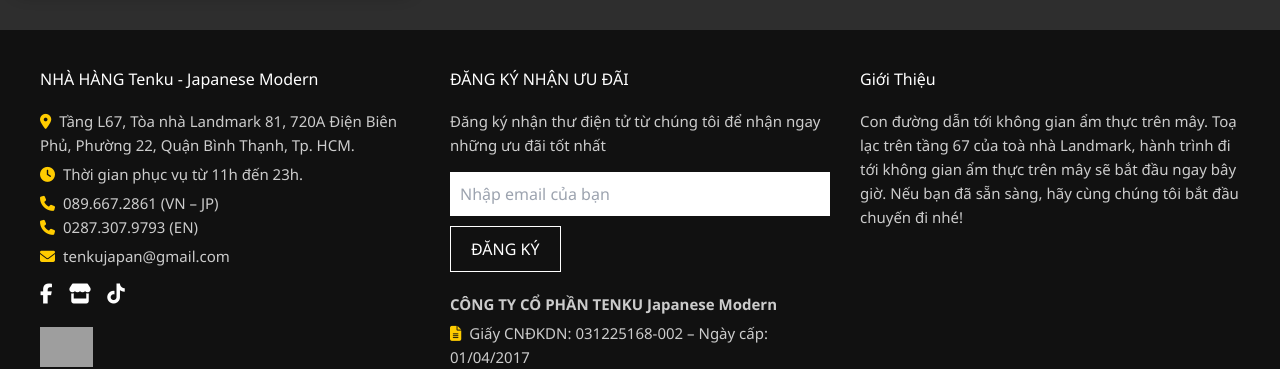
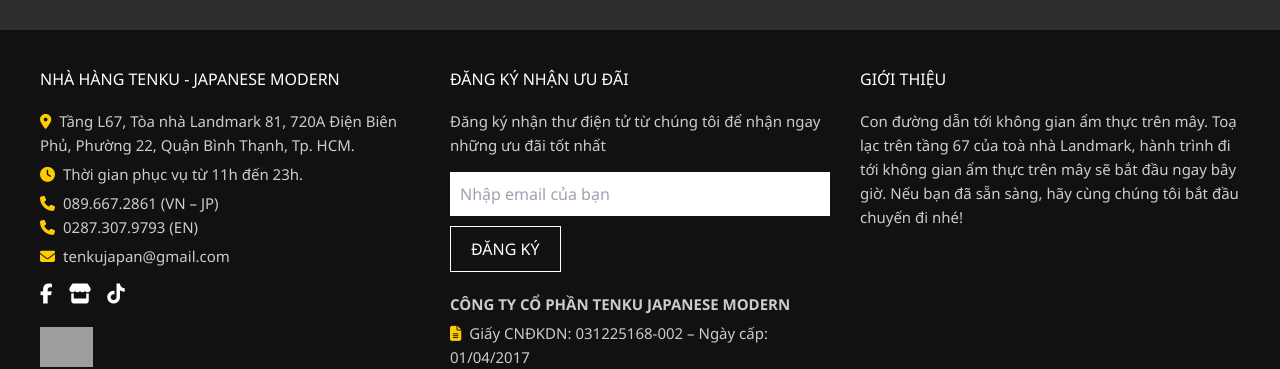
Before and after one commit to casanova1984/tenkujp, a plain HTML site: page index.html in a window 1280 px wide. Shown: the part 4402-4771 px from the top of the page. Drawn offline with nearby package versions, Linux system fonts and the light colour scheme; no server answers; grey boxes are pictures that could not be loaded.

Commit message:
Update index.html

```diff
--- a/index.html
+++ b/index.html
@@ -1004,7 +1004,7 @@
         <div class="footer-container">
             <!-- Cột 1 -->
             <div class="footer-col">
-                <h3>NHÀ HÀNG Tenku - Japanese Modern</h3>
+                <h3 style="text-transform: uppercase;">NHÀ HÀNG Tenku - Japanese Modern</h3>
                 <p><i class="fas fa-location-dot"></i>Tầng L67, Tòa nhà Landmark 81, 720A Điện Biên Phủ, Phường 22,
                     Quận Bình Thạnh, Tp. HCM.</p>
                 <p><i class="fas fa-clock"></i>Thời gian phục vụ từ 11h đến 23h.</p>
@@ -1030,7 +1030,7 @@
                     <button type="submit">ĐĂNG KÝ</button>
                 </form>
                 <div style="margin-top: 20px;">
-                    <strong>CÔNG TY CỔ PHẦN TENKU Japanese Modern</strong>
+                    <strong style="text-transform: uppercase;">CÔNG TY CỔ PHẦN TENKU Japanese Modern</strong>
                     <p><i class="fas fa-file-alt"></i>Giấy CNĐKDN: 031225168-002 – Ngày cấp: 01/04/2017<br>
                         <i class="fas fa-building"></i>Cơ quan cấp: Phòng Đăng ký kinh doanh – Sở Kế hoạch và Đầu tư
                         TP.HCM<br>
@@ -1042,7 +1042,7 @@
 
             <!-- Cột 3 -->
             <div class="footer-col">
-                <h3>Giới Thiệu</h3>
+                <h3>GIỚI THIỆU</h3>
                 <p>Con đường dẫn tới không gian ẩm thực trên mây.
                     Toạ lạc trên tầng 67 của toà nhà Landmark, hành trình đi tới không gian ẩm thực trên mây sẽ bắt đầu
                     ngay bây giờ.
```
